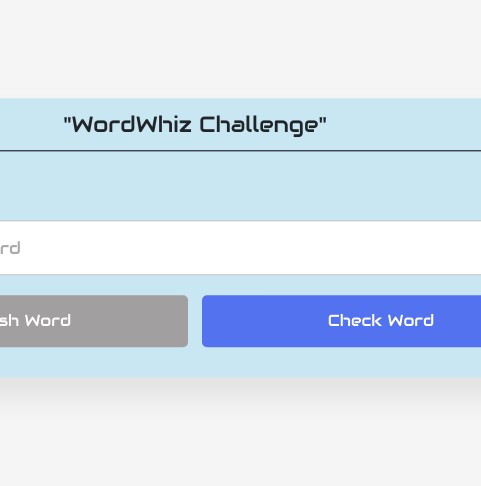
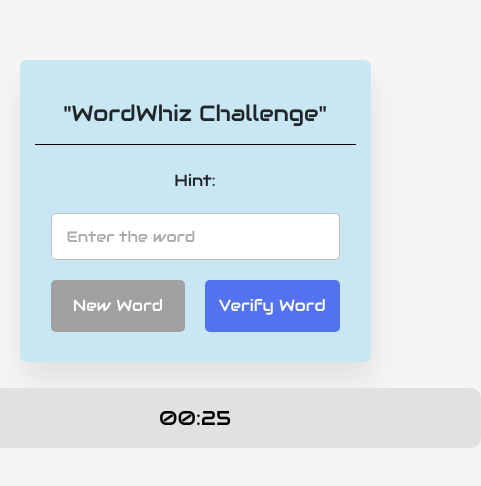
Before and after one commit to NeNeZoRr/WebgameProject, a website: page main.html in a window 390 px wide. Shown: the part 184-670 px from the top of the page, 481 px wide, since content can reach past the window. Drawn offline with nearby package versions, Linux system fonts and the light colour scheme.

Commit message:
Update 4 	modified:   README.md 	modified:   Styling.css 	modified:   main.html 	modified:   main.js 	modified:   package-lock.json 	modified:   package.json 	new file:   word.js

```diff
--- a/Styling.css
+++ b/Styling.css
@@ -1,73 +1,65 @@
-@import url("https://fonts.googleapis.com/css2?family=Audiowide&display=swap");
+@import url('https://fonts.googleapis.com/css2?family=Audiowide&display=swap');
 
 * {
     margin: 0;
     padding: 0;
     box-sizing: border-box;
-    font-family: "Audiowide";
+    font-family: 'Audiowide';
 }
 
 body {
     display: flex;
-    padding: 0 10px;
+    flex-direction: column;
     align-items: center;
-    justify-content: space-evenly;
+    justify-content: center;
     min-height: 100vh;
     background: #f5f5f5;
-}
-
-#timer {
-    position: fixed;
-    top: 0;
-    right: 0;
-    align-items: center;
-    justify-content: space-evenly;
-    height: 100vh;
-    font-size: 5em;
-    margin-right: 100px;
+    margin: 0;
 }
 
 .container {
-    position: fixed;
-    top: 50%;
-    left: 50%;
-    transform: translate(-50%, -50%);
-    width: 800px;
+    width: 90%;
+    max-width: 800px;
     border-radius: 7px;
     background: #c8e7f2;
     box-shadow: 2px 20px 30px rgba(0, 0, 0, 0.08);
+    margin-top: 2em;
+    margin-bottom: 1em;
+    text-align: center;/
 }
 
 .container h2 {
-    font-size: 25px;
+    font-size: 2.5em;
     font-weight: 500;
-    padding: 16px 25px;
+    padding: 1em 1.5em;
     text-align: center;
     border-bottom: 1px solid black;
+    width: 100%;
+    margin-top: 1em;
 }
 
 .container .content {
-    margin: 25px 20px 35px;
+    margin: 1.5em 1em 2.5em;
 }
 
 .content .word {
     user-select: none;
-    font-size: 33px;
+    font-size: 2.5em;
     font-weight: 500;
     text-align: center;
-    letter-spacing: 24px;
-    margin-right: -24px;
+    letter-spacing: 1.5em;
+    margin-right: -1.5em;
     word-break: break-all;
     text-transform: uppercase;
 }
 
 .content .details {
-    margin: 25px 0 20px;
+    margin: 1.5em 0 1.25em;
 }
 
 .details p {
-    font-size: 18px;
-    margin-bottom: 10px;
+    font-size: 1.125em;
+    margin-bottom: 0.625em;
 }
 
 .details p b {
@@ -76,10 +68,10 @@ body {
 
 .content input {
     width: 100%;
-    height: 60px;
+    height: 3.75em;
     outline: none;
-    padding: 0 16px;
-    font-size: 18px;
+    padding: 0 1em;
+    font-size: 1.125em;
     border-radius: 5px;
     border: 1px solid #bfbfbf;
 }
@@ -98,7 +90,7 @@ body {
 
 .content .buttons {
     display: flex;
-    margin-top: 20px;
+    margin-top: 1.25em;
     justify-content: space-between;
 }
 
@@ -107,10 +99,10 @@ body {
     outline: none;
     color: white;
     cursor: pointer;
-    padding: 15px 0;
-    font-size: 23px;
+    padding: 0.9375em 0;
+    font-size: 1.375em;
     border-radius: 5px;
-    width: calc(100% / 2 - 8px);
+    width: calc(50% - 0.875em);
     transition: all 0.3s ease;
 }
 
@@ -118,51 +110,74 @@ body {
     transform: scale(0.97);
 }
 
-.buttons .refresh-word {
+.buttons .new-word {
     background: rgb(161, 159, 159);
 }
 
-.buttons .refresh-word:hover {
+.buttons .new-word:hover {
     background: #5f666d;
 }
 
-.buttons .check-word {
-    background: #5372f0;
+.buttons .verify-word {
+    background: #5372F0;
 }
 
-.buttons .check-word:hover {
+.buttons .verify-word:hover {
     background: #2c52ed;
 }
 
+/* Timer Styling */
+#timer {
+    background: #e2e1e1;
+    color: rgb(0, 0, 0);
+    padding: 15px 250px;
+    font-size: 2.5em;
+    border-radius: 10px;
+    width: auto;
+    text-align: left;
+    margin: auto;
+    align-self: center;
+    display: flex;
+    justify-content: flex-start;
+    align-items: center;
+}
+
+
+/* Media Query for Smaller Screens */
 @media screen and (max-width: 470px) {
     .container h2 {
-        font-size: 22px;
-        padding: 13px 20px;
+        font-size: 1.375em;
+        padding: 0.8125em 1.25em;
     }
 
     .content .word {
-        font-size: 30px;
-        letter-spacing: 20px;
-        margin-right: -20px;
+        font-size: 1.25em;
+        letter-spacing: 1em;
+        margin-right: -1em;
     }
 
     .container .content {
-        margin: 20px 20px 30px;
+        margin: 1.25em 1em 1.875em;
     }
 
     .details p {
-        font-size: 16px;
-        margin-bottom: 8px;
+        font-size: 1em;
+        margin-bottom: 0.5em;
     }
 
     .content input {
-        height: 55px;
-        font-size: 17px;
+        height: 3.125em;
+        font-size: 0.9375em;
     }
 
     .buttons button {
-        padding: 14px 0;
-        font-size: 16px;
-        width: calc(100% / 2 - 7px);
+        padding: 0.875em 0;
+        font-size: 1em;
+        width: calc(50% - 0.625em);
+    }
+
+    #timer {
+        font-size: 1.25em;
+        margin-top: 0.5em;
     }
 }
--- a/main.html
+++ b/main.html
@@ -1,20 +1,18 @@
 <!DOCTYPE html>
 <html lang="en">
+
 <head>
     <meta charset="UTF-8">
     <meta name="viewport" content="width=device-width, initial-scale=1.0">
     <title>Guess the Word</title>
-    <script src="https://code.jquery.com/jquery-3.4.1.min.js"
-        integrity="sha256-CSXorXvZcTkaix6Yvo6HppcZGetbYMGWSFlBw8HfCJo=" crossorigin="anonymous"></script>
     <link rel="stylesheet" href="https://stackpath.bootstrapcdn.com/bootstrap/4.4.1/css/bootstrap.min.css"
         integrity="sha384-Vkoo8x4CGsO3+Hhxv8T/Q5PaXtkKtu6ug5TOeNV6gBiFeWPGFN9MuhOf23Q9Ifjh" crossorigin="anonymous">
     <link rel="stylesheet" href="Styling.css">
     <link rel="preconnect" href="https://fonts.googleapis.com">
     <link rel="preconnect" href="https://fonts.gstatic.com" crossorigin>
     <link href="https://fonts.googleapis.com/css2?family=Audiowide&display=swap" rel="stylesheet">
-    <script src="word.js" defer></script>
-    <script src="main.js" defer></script>
 </head>
+
 <body>
     <div class="container">
         <h2>"WordWhiz Challenge"</h2>
@@ -23,13 +21,20 @@
             <div class="details">
                 <p class="hint">Hint: <span></span></p>
             </div>
-            <input type="text" spellcheck="false" placeholder="Enter a valid word">
+            <input type="text" spellverify="false" placeholder="Enter the word">
             <div class="buttons">
-                <button class="refresh-word">Refresh Word</button>
-                <button class="check-word">Check Word</button>
+                <button class="new-word">New Word</button>
+                <button class="verify-word">Verify Word</button>
             </div>
         </div>
     </div>
-    <div class="d-flex text-bold justify-content-center align-items-center" id="timer"></div>
+    <div>
+        <div id="timer">00:30</div>
+    </div>
+    <script src="https://code.jquery.com/jquery-3.4.1.min.js"
+        integrity="sha256-CSXorXvZcTkaix6Yvo6HppcZGetbYMGWSFlBw8HfCJo=" crossorigin="anonymous"></script>
+    <script src="main.js" defer></script>
+    <script src= "word.js" defer></script>
 </body>
+
 </html>
--- a/main.js
+++ b/main.js
@@ -0,0 +1,28 @@
+
+let timerInterval;
+let time_limit = 30;
+
+function updateTimerDisplay() {
+    const timerElement = document.getElementById('timer');
+    timerElement.textContent = formatTime(time_limit);
+}
+
+function formatTime(seconds) {
+    const minutes = Math.floor(seconds / 60);
+    const remainingSeconds = seconds % 60;
+    return `${String(minutes).padStart(2, '0')}:${String(remainingSeconds).padStart(2, '0')}`;
+}
+
+function startTimer() {
+    timerInterval = setInterval(() => {
+        if (time_limit === 0) {
+            clearInterval(timerInterval);
+            document.getElementById('timer').textContent = 'Time Over';
+        } else {
+            time_limit--;
+            updateTimerDisplay();
+        }
+    }, 1000);
+}
+
+startTimer();
--- a/package.json
+++ b/package.json
@@ -7,5 +7,9 @@
     "test": "echo \"Error: no test specified\" && exit 1"
   },
   "author": "",
-  "license": "ISC"
+  "license": "ISC",
+  "dependencies": {
+    "api": "^6.1.1",
+    "express": "^4.18.2"
+  }
 }
```
Also changed, not shown: README.md, word.js (added), 1 other file.
